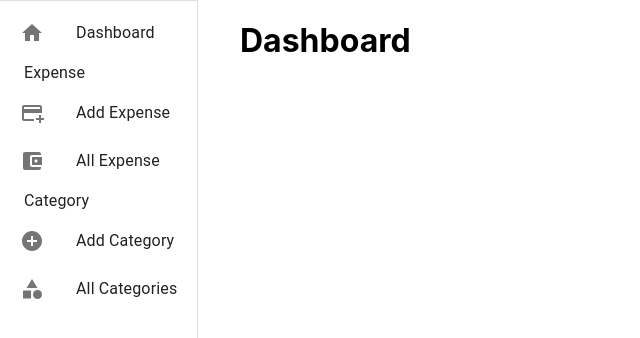
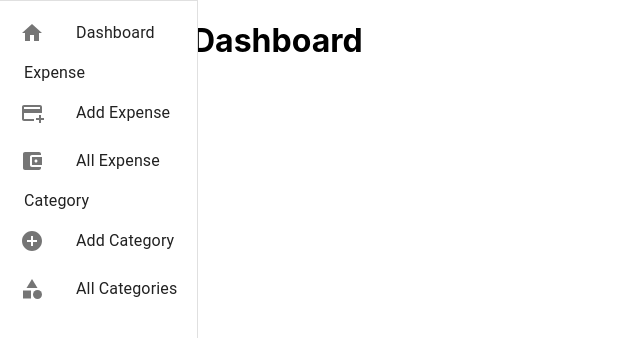
Before and after one commit to mstintern9/Expense-tracker, a React (Create React App) app: page / in a window 1280 px wide. Shown: the top 338 px of the page, without its empty margins (0-640 px from the left). Built offline with nearby package versions, Linux system fonts and the light colour scheme.

Commit message:
Removed sidebar from dashboard

```diff
--- a/src/pages/Add-expense.js
+++ b/src/pages/Add-expense.js
@@ -70,7 +70,6 @@ export default function AddExpense() {
     } else {
       addExpense(expense);
     }
-
     setDate("");
     setAmount("");
     setCategory("");
@@ -90,7 +89,7 @@ export default function AddExpense() {
   return (
     <>
       <Box component="main" sx={{ flexGrow: 1, p: 3 }}>
-        <div style={{marginLeft:"27vh"}} className="add-Expense">
+        <div style={{ marginLeft: "27vh" }} className="add-Expense">
           <h1>{isEditing ? "Update Expense" : "Add Expense"}</h1>
           <form onSubmit={handleSubmit}>
             <div style={{ display: "flex", flexDirection: "column" }}>
--- a/src/pages/Dashboard.js
+++ b/src/pages/Dashboard.js
@@ -1,15 +1,9 @@
 import React from "react";
-import Sidebar from "../Sidebar";
-import Box from "@mui/material/Box";
 
 export default function Dashboard() {
   return (
     <>
-      <Box sx={{ display: "flex" }}>
-        <Sidebar />
-        <h1>Dashboard</h1>
-        <Box component="main" sx={{ flexGrow: 1, p: 3 }}></Box>
-      </Box>
+      <h1 style={{ marginLeft: "24vh" }}>Dashboard</h1>
     </>
   );
 }
```
Also changed, not shown: src/App.js (+5 -6 lines).
